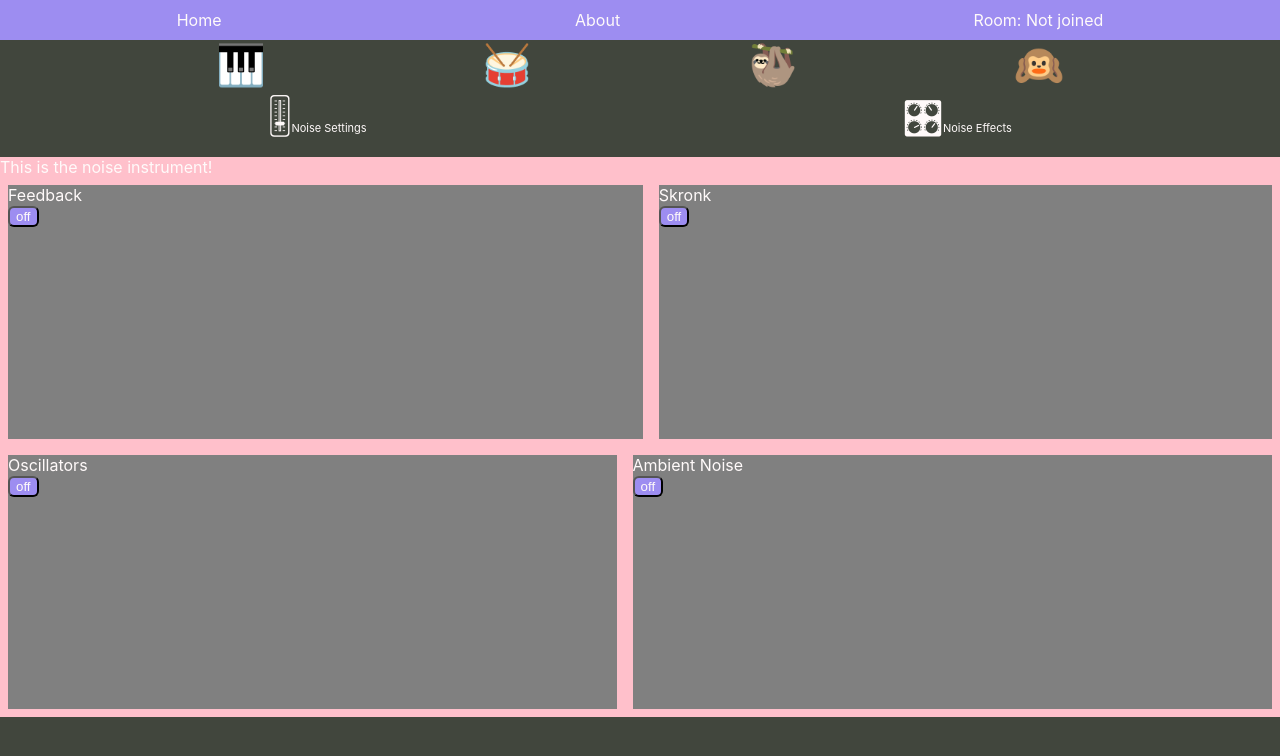
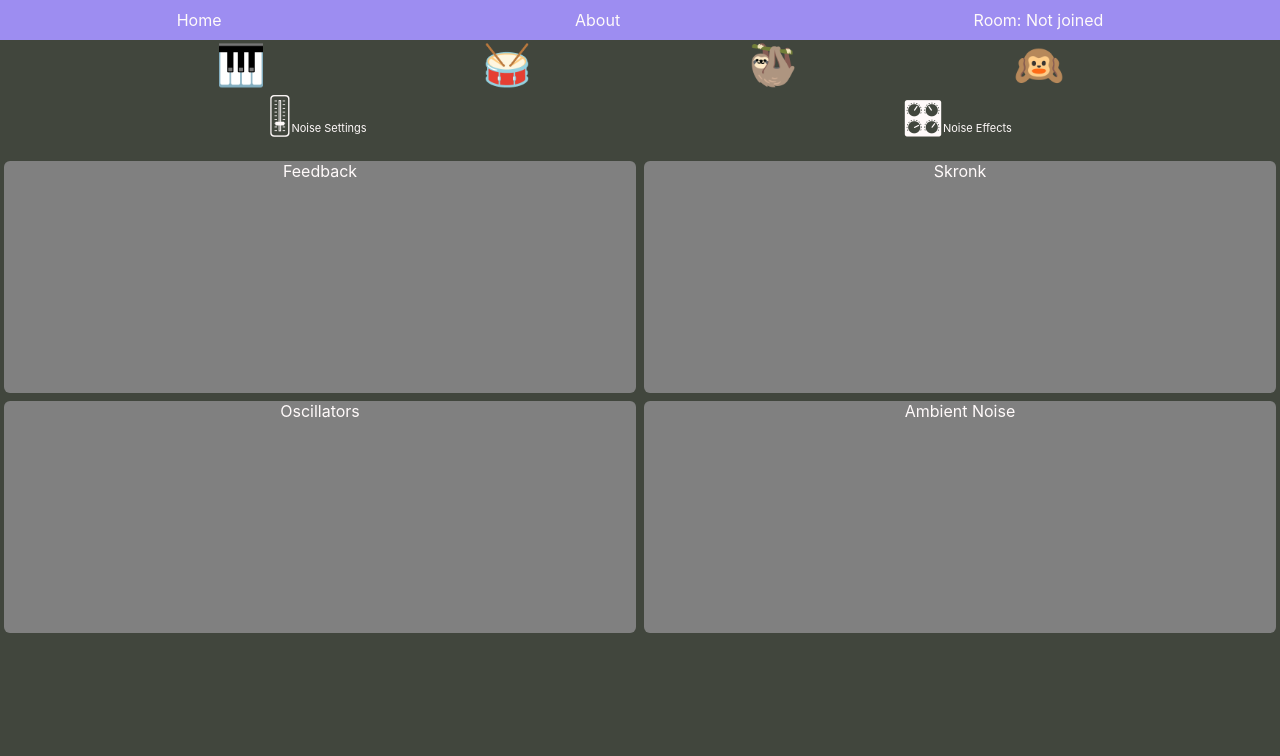
Before and after one commit to HatAndBread/One-Hand-Band, a React (Create React App) app: page /instrument/noise in a window 1280 px wide. Shown: the top 756 px of the page. Built offline with nearby package versions, Linux system fonts and the light colour scheme.

Commit message:
noise style

```diff
--- a/src/Components/Instruments/Noise.js
+++ b/src/Components/Instruments/Noise.js
@@ -33,7 +33,6 @@ export default function Noise({ setFinalData }) {
 
   return (
     <div className="noise-container">
-      <div>This is the noise instrument!</div>
       <div className="noise-row">
         <NoiseArea name={'Feedback'} />
         <NoiseArea name={'Skronk'} />
--- a/src/Components/Instruments/Noise/NoiseArea.js
+++ b/src/Components/Instruments/Noise/NoiseArea.js
@@ -3,8 +3,7 @@ import '../../../Styles/Components/Noise.css';
 export default function NoiseArea({ name }) {
   return (
     <div className="noise-area-container" data-name={name}>
-      <div>{name}</div>
-      <button>off</button>
+      <div className="noise-label">{name}</div>
     </div>
   );
 }
--- a/src/Components/Instruments/SettingsLink.js
+++ b/src/Components/Instruments/SettingsLink.js
@@ -3,7 +3,6 @@ import '.././../Styles/Components/Settings.css';
 
 export default function SettingsLink({ forInstrument }) {
   const path = useLocation().pathname;
-  console.log(path);
   const capitalized = `${forInstrument[0].toUpperCase()}${forInstrument.substring(1, forInstrument.length)}`;
 
   return (
--- a/src/MusicLogic/Noise.js
+++ b/src/MusicLogic/Noise.js
@@ -117,7 +117,7 @@ class Noise extends Instrument {
         this[key].loop = true;
       }
       if (this[key] instanceof Tone.Oscillator) {
-        this[key].volume.value = -6;
+        this[key].volume.value = -3;
       }
     });
   }
--- a/src/Styles/Components/Noise.css
+++ b/src/Styles/Components/Noise.css
@@ -1,7 +1,6 @@
 .noise-container {
   width: 100vw;
-  height: 70vh;
-  background-color: pink;
+  height: 60vh;
   touch-action: none;
   display: flex;
   flex-direction: column;
@@ -14,7 +13,21 @@
 }
 
 .noise-area-container {
+  user-select: none;
   background-color: grey;
-  margin: 8px;
+  display: flex;
+  justify-content: center;
+  margin: 4px;
   flex-grow: 1;
+  border-radius: 6px;
 }
+
+.noise-label {
+  position: absolute;
+}
+
+@media (orientation: portrait) {
+  .noise-container {
+    height: 75vh;
+  }
+}
```
Also changed, not shown: 1 other file (tests, documents, lock files or other folders).
